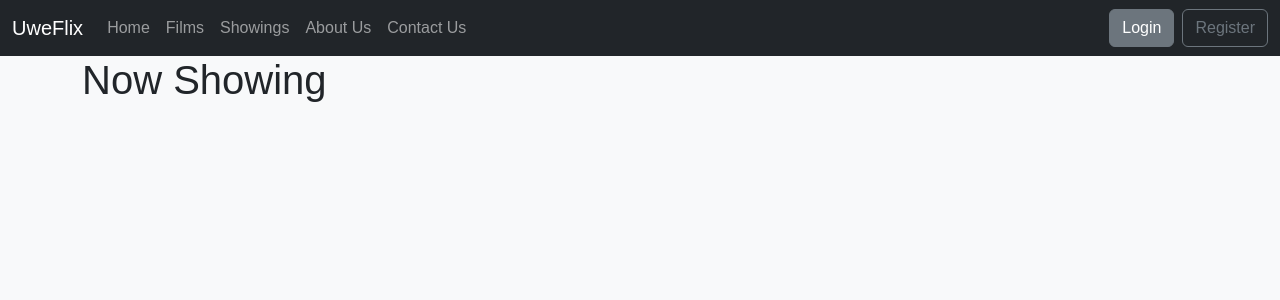
After one commit to cameron-mg/UNI_Distributed-and-Enterprise-Software-Development, a Django app: page /showings/ in a window 1280 px wide. The commit adds this page. Shown: the top 300 px of the page. Run offline with Django 4.2, Linux system fonts and the light colour scheme; data that the repository does not hold is empty; some libraries are stand-ins or nearby versions.

Commit message:
Added html files:films and showings so users can view the list of movies in cinema and movies that are being shown now.
Added extended html to showing so when user clicks the movie
name in showing, the url showDetails.html is opened where more
details about that movie is shown along with book ticket button.

```diff
--- /dev/null
+++ b/app/templates/app/showings.html
@@ -0,0 +1,16 @@
+{% extends "app/template.html" %}
+{% block title %}
+Showing page
+{% endblock %}
+{% block content %}
+<h1>Now Showing</h1>
+<div class="container-fluid">
+    {% for showing in showings %}
+        <tr>
+            <p>
+                <a href="{% url 'showDetails' showing.id %}" class="text-decoration-none"> {{ showing.film.title }} </a>
+            </p>
+        </tr>
+    {% endfor %}
+</div>
+{% endblock %}
--- a/app/templates/app/template.html
+++ b/app/templates/app/template.html
@@ -26,11 +26,18 @@
                 <a class="nav-link" href="{% url 'home' %}">Home</a>
                 </li>
                 <li class="nav-item">
-                <a class="nav-link" href="#">About Us</a>
+                    <a class="nav-link" href="{% url 'films' %}">Films</a>
                 </li>
                 <li class="nav-item">
-                <a class="nav-link" href="#">Contact Us</a>
+                    <a class="nav-link" href="{% url 'showings' %}">Showings</a>
                 </li>
+                <li class="nav-item">
+                    <a class="nav-link" href="{% url 'aboutUs' %}">About Us</a>
+                </li>
+                <li class="nav-item">
+                    <a class="nav-link" href="{% url 'contactUs' %}">Contact Us</a>
+                </li>
+
             </ul>
             <a href="{% url 'login' %}" class="btn btn-secondary me-2" role="button" aria-pressed="true">Login</a>
             <a href="{% url 'register' %}" class="btn btn-outline-secondary" role="button" aria-pressed="true">Register</a>
--- a/app/urls.py
+++ b/app/urls.py
@@ -2,17 +2,34 @@ from django.urls import path
 from app import views
 
 urlpatterns = [
+    #Home & Films URLS
     path("", views.home, name="home"),
+    path("films/", views.films, name="films"),
+
+    # Showings URLS
+    path("showings/", views.showings, name="showings"),
+    path("showDetails/<showing_id>", views.showDetails, name="showDetails"),
+
+    # About Us & Contact Us URLS
+    path("aboutUs/", views.aboutUs, name="aboutUs"),
+    path("contactus/", views.contactUs, name="contactUs"),
+
+    #Booking/payment URLS
+
+    # Login/register URLS
     path("login/", views.login_request, name="login"),
     path("register/", views.register_request, name="register"),
+
     # CMG URLS
     path("crHome/", views.crHome, name="crHome"),
     path("clubAccount/", views.clubAccount, name="clubAccount"),
     path("clubBooking/", views.blockBooking, name="clubBooking"),
+
     # TW URLS
     path("registerClub/", views.registerClub, name="registerClub"),
     path("cmAddFilm/", views.addFilm, name="cmAddFilm"),
     path("cmHome/", views.cmHome, name="cmHome"),
+
     # CR URLS
 
     # JD URLS
--- a/app/views.py
+++ b/app/views.py
@@ -7,10 +7,34 @@ from django.contrib.auth.forms import AuthenticationForm
 from django.contrib.auth.decorators import login_required
 from django.contrib import messages
 
-
+#General views
 def home(request):
     return render(request, 'app/home.html')
 
+def films(request):
+    film = Film.objects.all()
+    return render(request, 'app/films.html', {"film":film})
+
+#Showing views
+def showings(request):
+    showings = Showing.objects.all()
+    return render(request, 'app/showings.html', {"showings":showings})
+
+def showDetails(request,showing_id):
+    showings = Showing.objects.get(pk=showing_id)
+    return render(request, 'app/showDetails.html', {"showings":showings})
+
+#Booking views
+
+
+#AboutUs & ContactUs views
+def aboutUs(request):
+    return render(request, 'app/aboutUs.html')
+
+def contactUs(request):
+    return render(request, 'app/contactUs.html')
+
+#Login/Register views
 def login_request(request):
     films = Film.objects.all()
     if request.method == "POST":
@@ -144,4 +168,5 @@ def addFilm(request):
 
 # CR VIEWS
 
+
 # JD VIEWS
```
Also changed, not shown: app/templates/app/aboutUs.html (added, +7 -0 lines), app/templates/app/contactUs.html (added, +7 -0 lines), app/templates/app/films.html (added, +22 -0 lines), app/templates/app/home.html (+6 -1 lines), app/templates/app/showDetails.html (added, +17 -0 lines).
